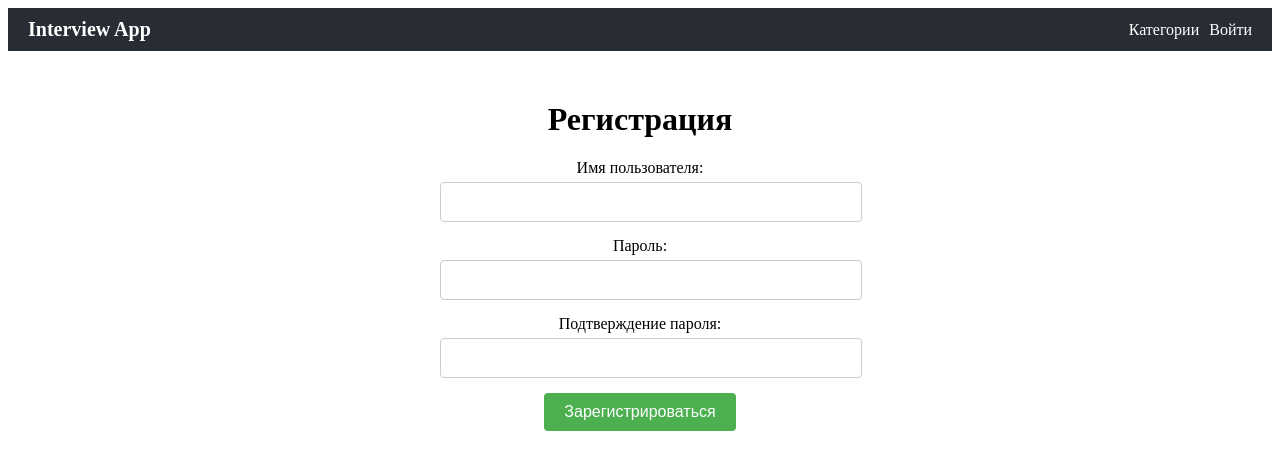
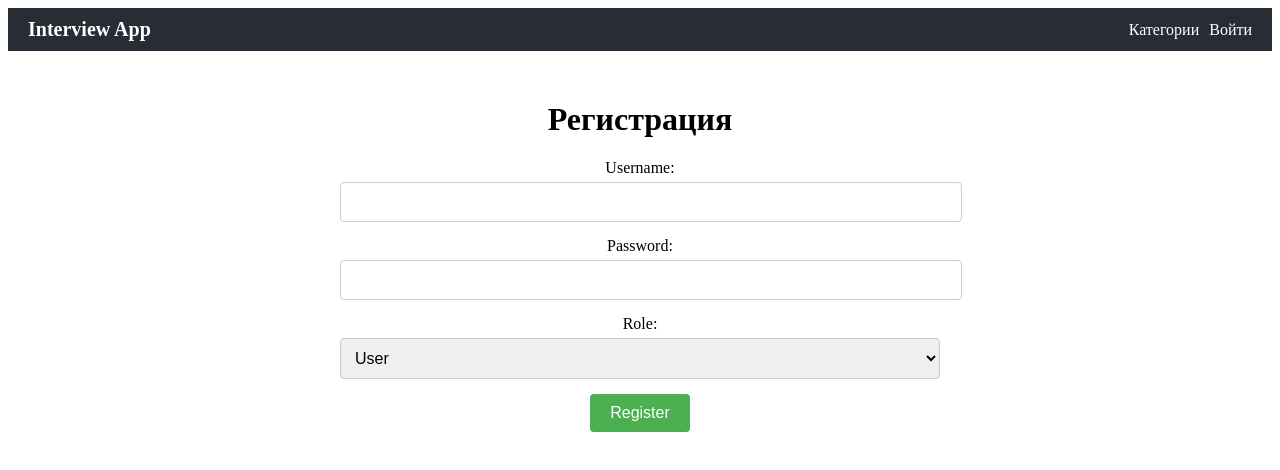
Before and after one commit to krepyshev/interview-app, a React (Vite) app: page /register in a window 1280 px wide. Shown: the top 470 px of the page. Built offline with nearby package versions, Linux system fonts and the light colour scheme.

Commit message:
Implement registration and authorization

```diff
--- a/src/components/RegisterForm.tsx
+++ b/src/components/RegisterForm.tsx
@@ -1,104 +1,95 @@
 import { useState } from "react";
 import { useNavigate } from "react-router-dom";
-
-type User = {
-  username: string;
-  password: string;
-  role: "user";
-};
 
 const RegisterForm = () => {
   const [username, setUsername] = useState("");
   const [password, setPassword] = useState("");
-  const [confirmPassword, setConfirmPassword] = useState("");
+  const [role, setRole] = useState("user");
   const [error, setError] = useState("");
+  const [success, setSuccess] = useState("");
   const navigate = useNavigate();
 
-  const handleRegister = (e: React.FormEvent) => {
+  const handleRegister = async (e: React.FormEvent) => {
     e.preventDefault();
 
-    if (!username || !password || !confirmPassword) {
-      setError("Все поля обязательны для заполнения.");
+    try {
+      const response = await fetch(`${import.meta.env.VITE_API_URL}/register`, {
+        method: "POST",
+        headers: { "Content-Type": "application/json" },
+        body: JSON.stringify({ username, password, role }),
+      });
+
+      const data = await response.json();
+      if (!response.ok) {
+        setError(data.error || "Ошибка регистрации");
         return;
       }
 
-    if (password !== confirmPassword) {
-      setError("Пароли не совпадают.");
-      return;
+      setSuccess(data.message);
+      setError("");
+      setTimeout(() => navigate("/login"), 2000); // Перенаправление на страницу логина
+      // eslint-disable-next-line @typescript-eslint/no-unused-vars
+    } catch (err) {
+      setError("Ошибка сервера");
     }
-
-    const users: User[] = JSON.parse(localStorage.getItem("users") || "[]");
-
-    if (users.some((user) => user.username === username)) {
-      setError("Пользователь с таким именем уже существует.");
-      return;
-    }
-
-    const newUser: User = { username, password, role: "user" };
-    localStorage.setItem("users", JSON.stringify([...users, newUser]));
-
-    navigate("/login");
   };
 
   return (
-    <form
-      onSubmit={handleRegister}
-      style={{ maxWidth: "400px", margin: "0 auto" }}
-    >
+    <form onSubmit={handleRegister}>
       {error && <p style={{ color: "red" }}>{error}</p>}
+      {success && <p style={{ color: "green" }}>{success}</p>}
       <div style={{ marginBottom: "15px" }}>
-        <label>
-          Имя пользователя:
+        <label style={{ display: "block", marginBottom: "5px" }}>
+          Username:
+        </label>
         <input
           type="text"
           value={username}
           onChange={(e) => setUsername(e.target.value)}
+          required
           style={{
             width: "100%",
             padding: "10px",
-              marginTop: "5px",
             fontSize: "16px",
             border: "1px solid #ccc",
             borderRadius: "4px",
           }}
         />
-        </label>
       </div>
       <div style={{ marginBottom: "15px" }}>
-        <label>
-          Пароль:
+        <label style={{ display: "block", marginBottom: "5px" }}>
+          Password:
+        </label>
         <input
           type="password"
           value={password}
           onChange={(e) => setPassword(e.target.value)}
+          required
           style={{
             width: "100%",
             padding: "10px",
-              marginTop: "5px",
             fontSize: "16px",
             border: "1px solid #ccc",
             borderRadius: "4px",
           }}
         />
-        </label>
       </div>
       <div style={{ marginBottom: "15px" }}>
-        <label>
-          Подтверждение пароля:
-          <input
-            type="password"
-            value={confirmPassword}
-            onChange={(e) => setConfirmPassword(e.target.value)}
+        <label style={{ display: "block", marginBottom: "5px" }}>Role:</label>
+        <select
+          value={role}
+          onChange={(e) => setRole(e.target.value)}
           style={{
             width: "100%",
             padding: "10px",
-              marginTop: "5px",
             fontSize: "16px",
             border: "1px solid #ccc",
             borderRadius: "4px",
           }}
-          />
-        </label>
+        >
+          <option value="user">User</option>
+          <option value="admin">Admin</option>
+        </select>
       </div>
       <button
         type="submit"
@@ -112,7 +103,7 @@ const RegisterForm = () => {
           borderRadius: "4px",
         }}
       >
-        Зарегистрироваться
+        Register
       </button>
     </form>
   );
```
Also changed, not shown: 1 other file (tests, documents, lock files or other folders). Lines whose indentation alone changed are shown as unchanged.
